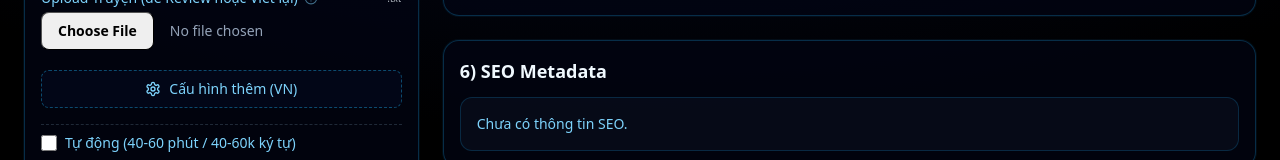
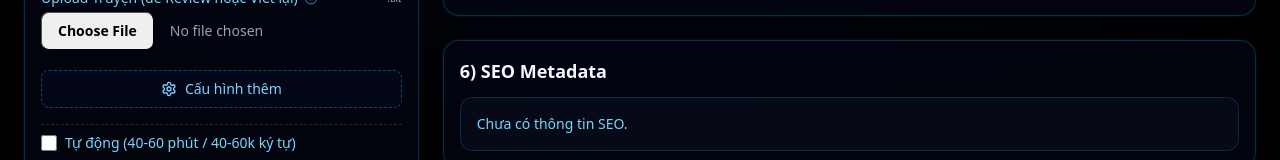
Before and after one commit to nobita6986/AI-Content-Tool-v3, a React (Vite) app: page / in a window 1280 px wide. Shown: the part 565-725 px from the top of the page. Built offline with nearby package versions, Linux system fonts and the light colour scheme.

Commit message:
feat: Simplify extra configuration button label
Remove language indicator from the "Cấu hình thêm" button to streamline the UI. The active language is already indicated separately below the button.

```diff
--- a/App.tsx
+++ b/App.tsx
@@ -900,7 +900,7 @@ export default function App() {
               <div className="pt-1">
                  <button onClick={() => setIsExtraConfigModalOpen(true)} className={`w-full py-2 rounded-lg ${theme.bgCard} border border-dashed ${theme.border} ${theme.textAccent} hover:${theme.bgButton} transition text-sm flex items-center justify-center gap-2`}>
                    <svg xmlns="http://www.w3.org/2000/svg" width="16" height="16" viewBox="0 0 24 24" fill="none" stroke="currentColor" strokeWidth="2" strokeLinecap="round" strokeLinejoin="round"><path d="M12.22 2h-.44a2 2 0 0 0-2 2v.18a2 2 0 0 1-1 1.73l-.43.25a2 2 0 0 1-2 0l-.15-.08a2 2 0 0 0-2.73.73l-.22.38a2 2 0 0 0 .73 2.73l.15.1a2 2 0 0 1 1 1.72v.51a2 2 0 0 1-1 1.74l-.15.09a2 2 0 0 0-.73 2.73l.22.38a2 2 0 0 0 2.73.73l.15-.08a2 2 0 0 1 2 0l.43.25a2 2 0 0 1 1 1.73V20a2 2 0 0 0 2 2h.44a2 2 0 0 0 2-2v-.18a2 2 0 0 1 1-1.73l.43-.25a2 2 0 0 1 2 0l.15.08a2 2 0 0 0 2.73-.73l.22-.39a2 2 0 0 0-.73-2.73l-.15-.09a2 2 0 0 1-1-1.74v-.47a2 2 0 0 1 1-1.74l.15-.09a2 2 0 0 0 .73-2.73l-.22-.39a2 2 0 0 0-2.73-.73l-.15.08a2 2 0 0 1-2 0l-.43-.25a2 2 0 0 1-1-1.73V4a2 2 0 0 0-2-2z"/><circle cx="12" cy="12" r="3"/></svg>
-                   Cấu hình thêm ({language === 'vi' ? 'VN' : 'US'})
+                   Cấu hình thêm
                  </button>
                  {(currentChannelName || currentMcName) && <div className="text-[10px] mt-1 text-center opacity-60">Đã cấu hình cho {language === 'vi' ? 'Việt Nam' : 'English (US)'}</div>}
               </div>
```
